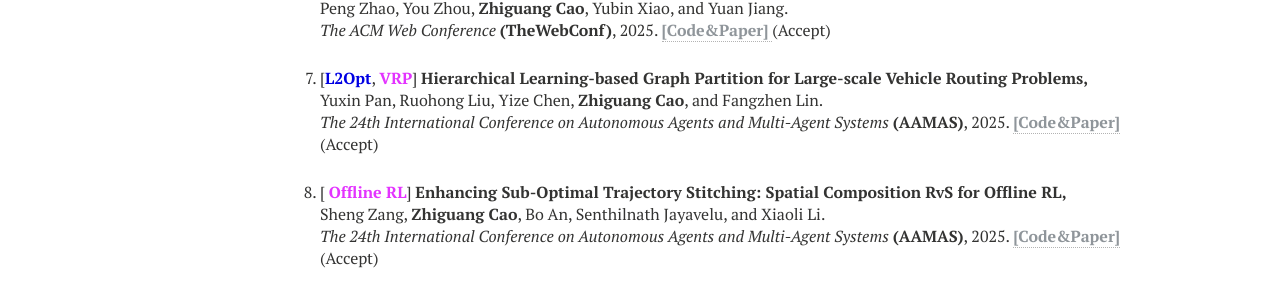
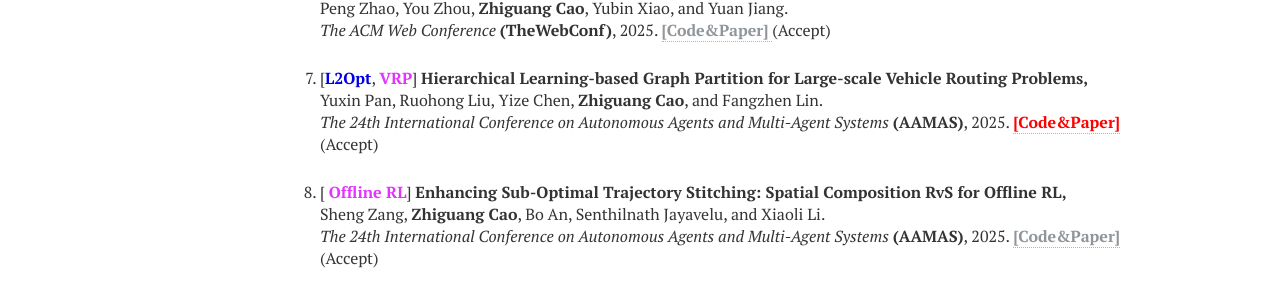
Before and after one commit to zhiguangcaosg/zhiguangcaosg.github.io, a Jekyll site: the page built from publications.md, in a window 1280 px wide. Shown: the part 792-1090 px from the top of the page. Built offline with Jekyll 4.4.1, drawn with Linux system fonts in a browser that asks for light colours; nearby versions of some CDN libraries.

Commit message:
Update publications.html

```diff
--- a/_layouts/publications.html
+++ b/_layouts/publications.html
@@ -142,7 +142,7 @@ div.bibtex pre { font-size: 75%; overflow: auto;  width: 100%; padding: 0em 0em;
 <p>
 [<font color="#0000E3"><b>L2Opt</b></font>, <font color="#E333FF"><b>VRP</b></font>] <b>Hierarchical Learning-based Graph Partition for Large-scale Vehicle Routing Problems,</b>
 <br> Yuxin Pan, Ruohong Liu, Yize Chen, <b>Zhiguang Cao</b>, and Fangzhen Lin.<br>
-<i>The 24th International Conference on Autonomous Agents and Multi-Agent Systems</i> <b>(AAMAS)</b>, 2025. <a href="https://zhiguangcaosg.github.io/publications/"> <font color="#8F959A"><b>[Code&Paper]</b> </font></a> (Accept)
+<i>The 24th International Conference on Autonomous Agents and Multi-Agent Systems</i> <b>(AAMAS)</b>, 2025.  <a href="https://github.com/panyxy/hlgp_cvrp" target="_blank"> <font color="#FF0000"><b>[Code&Paper]</b> </font></a> (Accept)
 </p>
 </li>
 
```
